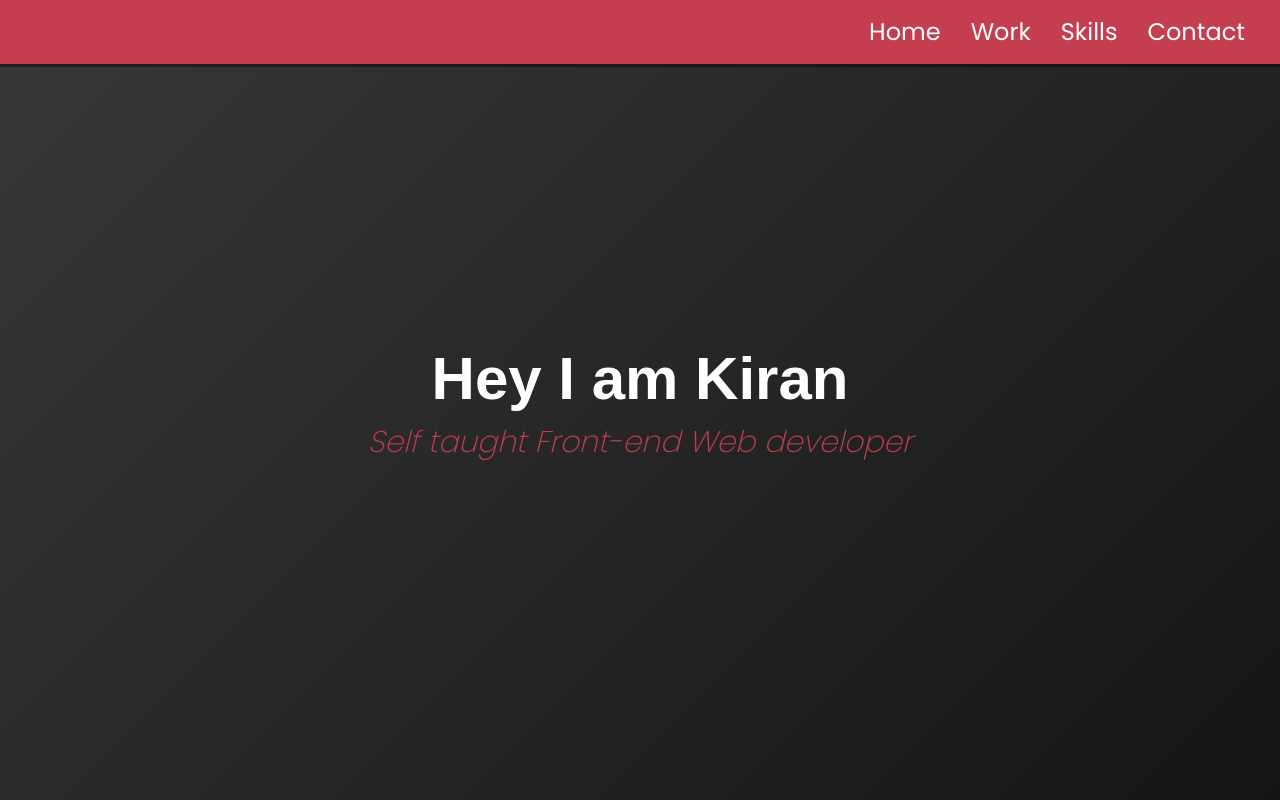
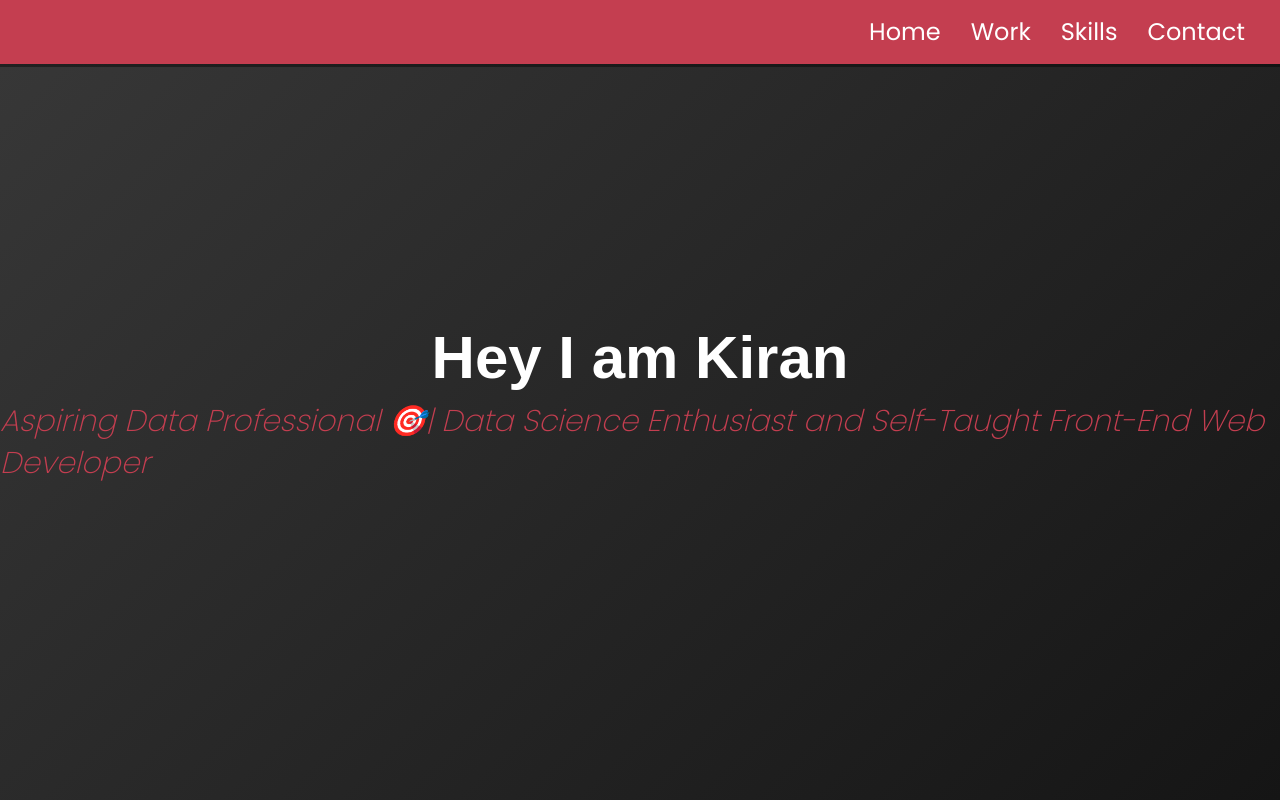
Before and after one commit to Kiran0R0Patil/my-first-portfolio, a plain HTML site: page index.html in a window 1280 px wide. Shown: the top 800 px of the page. Drawn offline with Linux system fonts and the light colour scheme; a web font is replaced by a local one.

Commit message:
Update index.html

```diff
--- a/index.html
+++ b/index.html
@@ -22,7 +22,7 @@
     <!-- Welcome section -->
     <section id="welcome-section" class="welcome-section">
       <h1>Hey I am Kiran</h1>
-      <p>Self taught Front-end Web developer</p>
+      <p> Aspiring Data Professional 🎯| Data Science Enthusiast and Self-Taught Front-End Web Developer </p>
     </section>
 
     <!-- Project section -->
```
